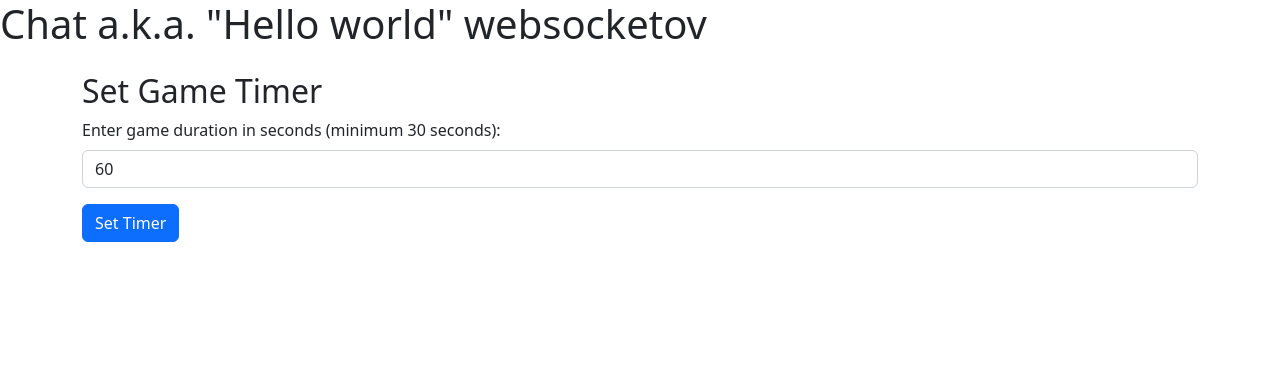
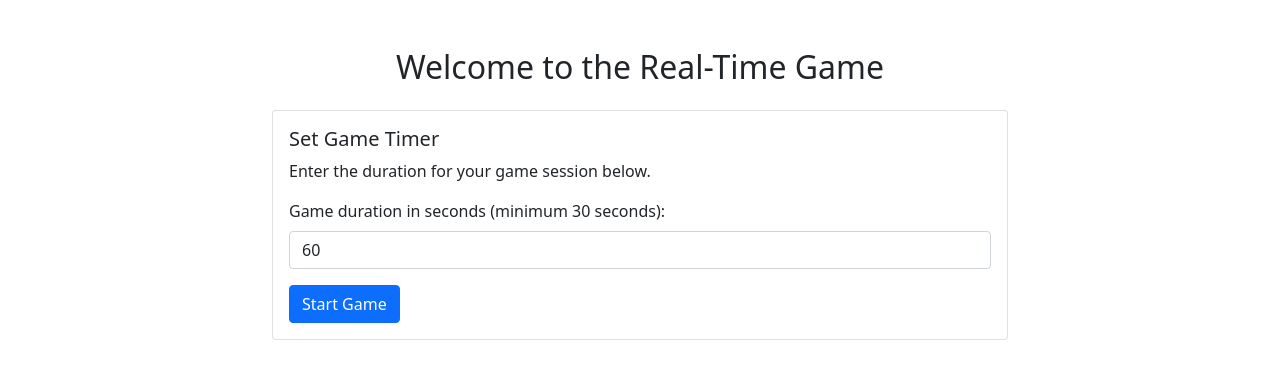
Before and after one commit to PyKej/Z3-WEBTE2, a PHP site: page / in a window 1280 px wide. Shown: the top 379 px of the page. Run offline with PHP 8.4, Linux system fonts and the light colour scheme; some libraries are stand-ins or nearby versions.

Commit message:
prettier game

```diff
--- a/src/index.php
+++ b/src/index.php
@@ -1,34 +1,34 @@
 <!DOCTYPE html>
 <html lang="en">
-
-
-<?php include 'parts/head.php'; ?>
-
-
-
+<head>
+    <meta charset="UTF-8">
+    <meta name="viewport" content="width=device-width, initial-scale=1.0">
+    <title>Start Game</title>
+    <link href="https://cdn.jsdelivr.net/npm/bootstrap@5.1.3/dist/css/bootstrap.min.css" rel="stylesheet">
+</head>
 <body>
-    <header>
-        <h1>Chat a.k.a. "Hello world" websocketov</h1>
-    </header>
-
-    <div class="container mt-4">
-        <h2>Set Game Timer</h2>
-        <form action="game.php" method="post">
-            <div class="mb-3">
-                <label for="timerInput" class="form-label">Enter game duration in seconds (minimum 30 seconds):</label>
-                <input type="number" class="form-control" id="timerInput" name="timer" min="30" value="60" required>
+    <div class="container mt-5">
+        <div class="row justify-content-center">
+            <div class="col-md-8">
+                <h2 class="mb-4 text-center">Welcome to the Real-Time Game</h2>
+                <div class="card">
+                    <div class="card-body">
+                        <h5 class="card-title">Set Game Timer</h5>
+                        <p class="card-text">Enter the duration for your game session below.</p>
+                        <form action="game.php" method="post">
+                            <div class="mb-3">
+                                <label for="timerInput" class="form-label">Game duration in seconds (minimum 30 seconds):</label>
+                                <input type="number" class="form-control" id="timerInput" name="timer" min="30" value="60" required>
+                            </div>
+                            <button type="submit" class="btn btn-primary">Start Game</button>
+                        </form>
+                    </div>
+                </div>
             </div>
-            <button type="submit" class="btn btn-primary">Set Timer</button>
-        </form>
+        </div>
     </div>
 
-
-      <!-- Bootstrap -->
+    <!-- Bootstrap JS, including Popper (optional) -->
     <script src="https://cdn.jsdelivr.net/npm/bootstrap@5.2.3/dist/js/bootstrap.bundle.min.js"></script>
-
-    <!-- Main JS -->
-    <script src="main.js"></script>
-
-
 </body>
 </html>
--- a/src/main.js
+++ b/src/main.js
@@ -6,7 +6,7 @@ let username;
 let otherPlayers = {};
 
 let x, y;
-const size = 20;
+const size = 10;
 const squareColor = getRandomColor(); // Initialize local player color
 
 const ws = new WebSocket("ws://localhost:8282/");
@@ -27,12 +27,24 @@ ws.onmessage = (e) => {
     if (data.type === "move" && data.uuid !== username) {
         drawOtherPlayer(data);
     }
-
     else if (data.type === "point") {
         drawOtherPlayer(data);
     }
+    else if (data.type === "win") {
+        if (data.winner === username) {
+            window.location.href = 'win.php'; // Redirect winner to the win.php page
+        } else {
+            window.location.href = 'lose.php'; // Redirect loser to the lose.php page
+        }
+    }
 };
 
+
+function displayEndGameMessage(winnerUuid, playerUuid) {
+    const main = document.querySelector('main');
+    const message = winnerUuid === playerUuid ? "You win!" : `You lose! ${winnerUuid} wins because they killed you.`;
+    main.innerHTML = `<h2>${message}</h2>`; // Display message and clear the canvas
+}
 
 function getRandomColor() { // Generate random color for the square
     const letters = '0123456789ABCDEF';
@@ -56,9 +68,10 @@ function draw() { // Draw square on canvas
 
 
 function setupInitialPosition() {
-    x = Math.floor(Math.random() * (canvas.width - size));
-    y = Math.floor(Math.random() * (canvas.height - size));
-
+    // Ensure x and y are multiples of 10
+    x = Math.floor((Math.random() * ((canvas.width - size) / 10))) * 10;
+    y = Math.floor((Math.random() * ((canvas.height - size) / 10))) * 10;
+    console.log("positions: ", x," ", y);
     updatePosition('initP', x, y);
 }
 
```
Also changed, not shown: src/game.php (+33 -8 lines), src/lose.php (added, +19 -0 lines), src/win.php (added, +19 -0 lines), src/wsserver.php (+55 -4 lines).
